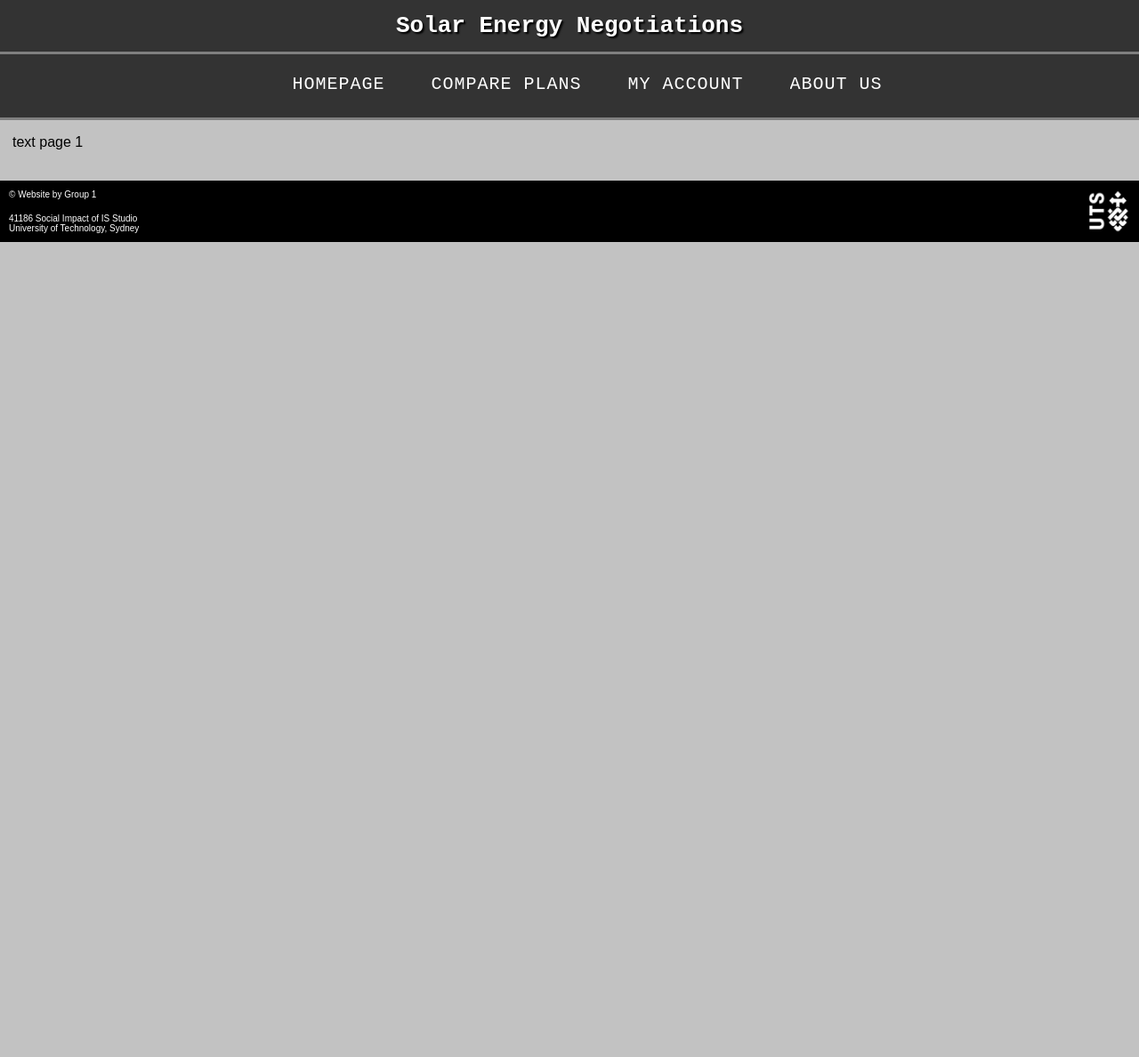
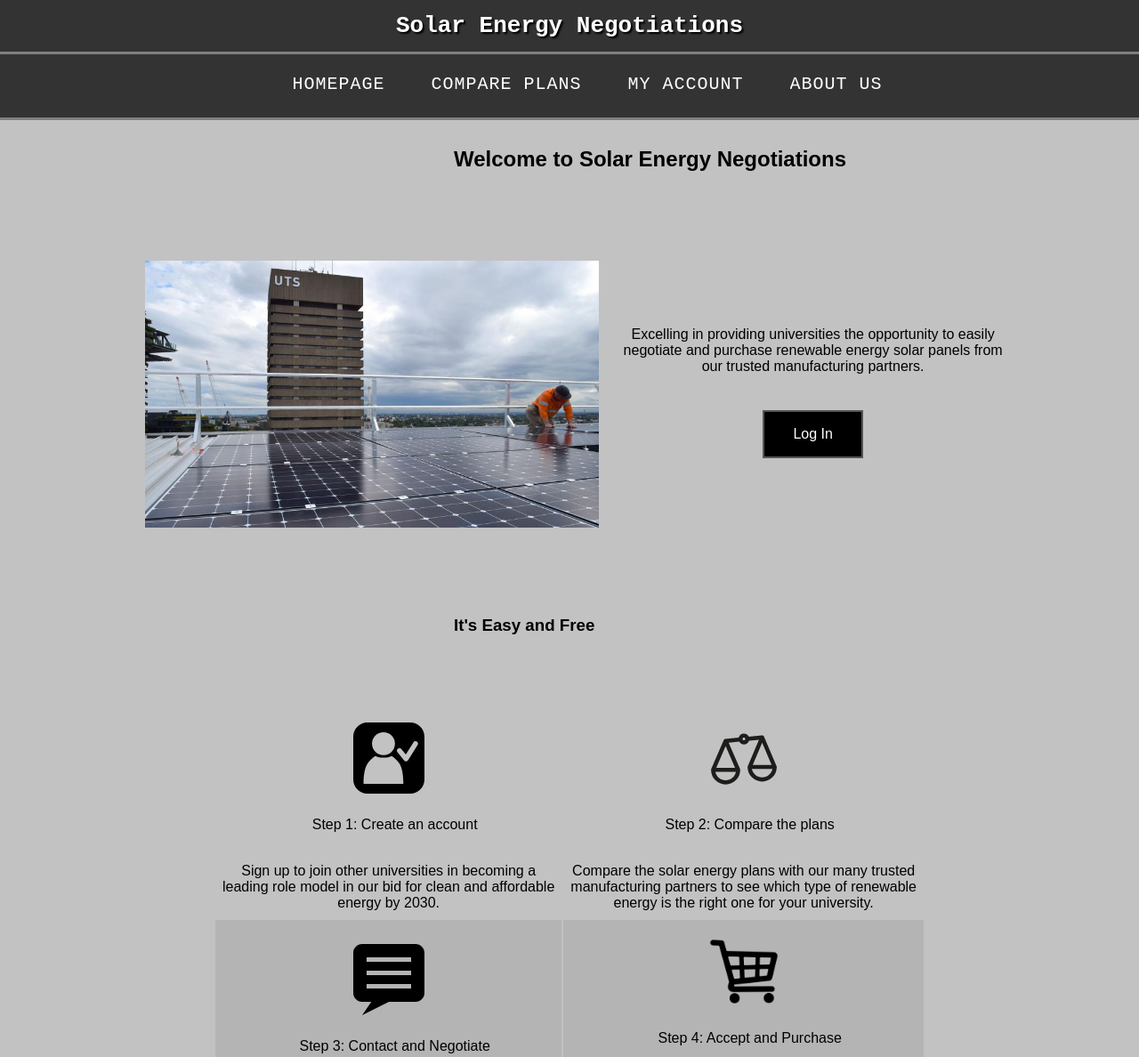
Before and after one commit to Proxxied/socialIS, a plain HTML site: page index.html in a window 1280 px wide. Shown: the top 1188 px of the page at 89% size. Before the commit the page ends 800 px from the top, so only its background shows below. Drawn offline with Linux system fonts and the light colour scheme.

Commit message:
Version 1.1
Homepage completed

```diff
--- a/index.html
+++ b/index.html
@@ -23,9 +23,60 @@ Solar Energy Negotiations
     <div class="line"></div>
 <!-- Navi end -->
 <div>
-    <p>
-        text page 1
-    </p>
+    <h2>Welcome to Solar Energy Negotiations</h2>
+    <table class="tabmain">
+        <tr>
+            <td><img class="image2" src="images/solar.png" alt="Solar"> </td>
+            <td>Excelling in providing universities the opportunity to easily<br>negotiate and purchase renewable energy solar panels from<br>our trusted manufacturing partners.
+                <br>
+                <br>
+                <br>
+                <button class="button button1">Log In</button></td>
+        </tr>
+    </table>
+    <h3>It's Easy and Free</h3>
+    <table class="tabmain">
+        <tr>
+            <td><img class="image3" src="images/icon1.svg" alt="Icon1">
+                <p class="center">Step 1: Create an account</p>
+            <br>
+                Sign up to join other universities in becoming a<br>leading role model in our bid for clean and affordable<br>energy by 2030.</td>
+
+            <td><img class="image3" src="images/icon2.svg" alt="Icon2">
+                <p class="center">Step 2: Compare the plans</p>
+                <br>
+                Compare the solar energy plans with our many trusted<br>manufacturing partners to see which type of renewable<br>energy is the right one for your university.
+            </td>
+
+        </tr>
+        <tr>
+            <td><img class="image3" src="images/icon3.svg" alt="Icon3">
+                <p class="center">Step 3: Contact and Negotiate</p>
+                <br>
+                Contact your manufacturer of choice and view their<br>response through your account's inbox.
+            </td>
+            <td><img class="image3" src="images/icon4.png" alt="Icon4">
+            <p class="center">Step 4: Accept and Purchase</p>
+                <br>
+                Once both parties come into an agreement, press the<br>accept offer button and send payment to your desired<br>manufacturing partner.
+            </td>
+        </tr>
+    </table>
+    <table class="tabmain">
+        <tr>
+            <td><img class="image3" src="images/temp.png" alt="Temp">
+                <p class="center">Compare Plans</p>
+            <br>
+                View current offers from our<br>trusted manufacturing<br>partners today to start your<br>renewable journey</td>
+            <td><img class="image3" src="images/temp.png" alt="Temp">
+                <p class="center">My Account</p>
+            <br>
+                Sign up today to contact the<br>manufacturers, negotiate,<br>review offers and send<br>payment information</td>
+            <td><img class="image3" src="images/temp.png" alt="Temp">
+                <p class="center">About Us</p>
+            <br>
+                Check out our project goals<br>with the system, meet the<br>team and view our contact<br>details for support</td>
+    </table>
 </div>
 <!-- Foot start -->
 <br>
--- a/websystems.css
+++ b/websystems.css
@@ -123,12 +123,13 @@ div.line2 {
 
 h2 {
   color: black;
-  text-align: center;
+  text-align: left;
   display: block;
-  padding: 14px 16px;
+  padding: 10px;
   font-family: Arial;
   font-weight: bold;
-  text-decoration: underline
+  text-decoration: none;
+  margin-left: 500px;
 }
 
 h3 {
@@ -136,7 +137,8 @@ h3 {
   text-align: left;
   font-family: Arial;
   font-weight: bold;
-  padding: 14px;
+  padding: 10px;
+  margin-left: 500px;
 }
 
 h4 {
@@ -144,7 +146,7 @@ h4 {
   text-align: left;
   font-family: Arial;
   font-style: italic;
-  padding: 14px;
+  padding: 10px
 }
 
 p {
@@ -171,6 +173,7 @@ li {
 
 pre {
   font-family: Arial;
+  text-align: center;
 }
 
 span {
@@ -197,21 +200,21 @@ span {
 
 .image2 {
   width: auto;
-  max-height: 500px;
+  max-height: 300px;
   margin-left: auto;
   margin-right: auto;
   display: block;
-  float: right;
+  float: none;
   padding: 10px 10px;
 }
 
 .image3 {
   width: auto;
-  max-height: 300px;
+  max-height: 80px;
   margin-left: auto;
   margin-right: auto;
   display: block;
-  float: right;
+  float: none;
   padding: 10px 10px;
 }
 
@@ -246,17 +249,44 @@ span {
   margin-left: auto;
   margin-right: auto;
   font-family: Arial;
-  width: 80%;
+  width: auto;
+  padding: 50px;
 }
 
 td, th {
-  border: 1px solid white;
+  border: 0px solid white;
   text-align: center;
   padding: 8px;
 }
 
 tr:nth-child(even) {
   background-color: rgb(180, 180, 180);
+}
+
+/* BUTTON */
+.button {
+  background-color: #4CAF50; /* Green */
+  border: none;
+  color: white;
+  padding: 16px 32px;
+  text-align: center;
+  text-decoration: none;
+  display: inline-block;
+  font-size: 16px;
+  margin: 4px 2px;
+  transition-duration: 0.4s;
+  cursor: pointer;
+}
+
+.button1 {
+  background-color: black;
+  color: white;
+  border: 2px solid #555555;
+}
+
+.button1:hover {
+  background-color: #555555;
+  color: white;
 }
 
 /* FOOTER */
```
Also changed, not shown: login.html (+1 -2 lines), images/icon1.svg (added), images/icon2.svg (added), images/icon3.svg (added), images/icon4.png (added), images/solar.png (added), images/temp.png (added).
